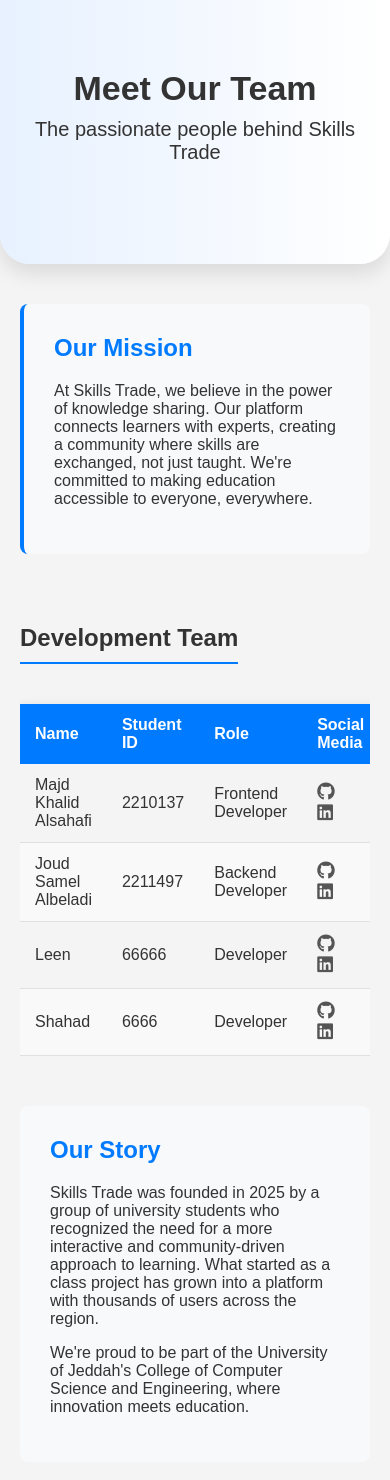
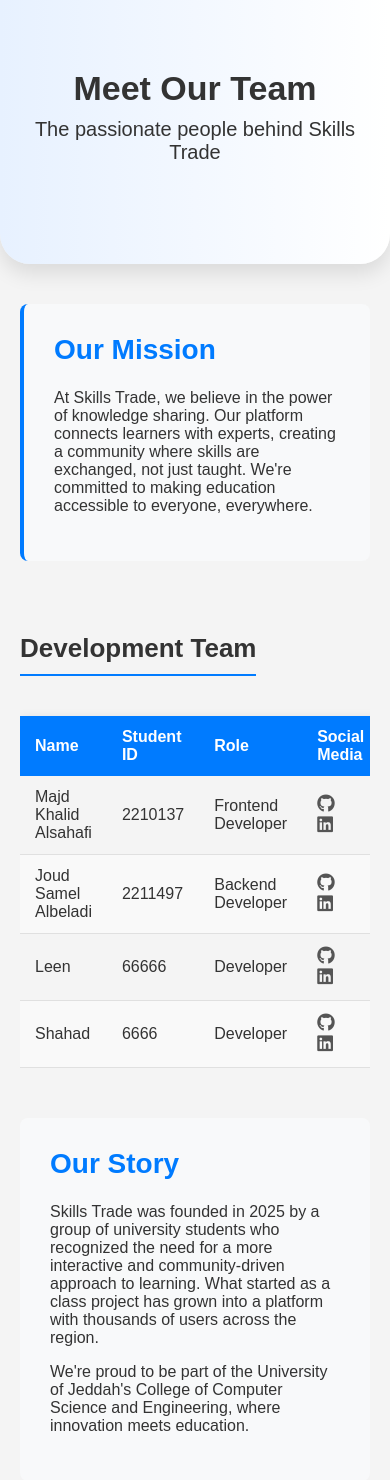
Before and after one commit to joud-7101/skillsTrade, a PHP site: page /HTML/AboutUs.html in a window 390 px wide. Shown: the part 114-1594 px from the top of the page. Run offline with PHP 8.4, Linux system fonts and the light colour scheme.

Commit message:
Update AboutUs.css

```diff
--- a/CSS/AboutUs.css
+++ b/CSS/AboutUs.css
@@ -90,6 +90,114 @@ nav a.active {
     position: relative;
 }
 
+/* For 576px screen width (mobile devices) */
+@media (max-width: 576px) {
+    .about-content {
+        padding: 0 15px;
+    }
+
+    .mission-statement {
+        padding: 20px;
+    }
+
+    .mission-statement h2 {
+        font-size: 24px;
+    }
+
+    .team-section h2 {
+        font-size: 22px;
+    }
+
+    .team-table {
+        width: 100%;
+    }
+
+    .team-table th, .team-table td {
+        padding: 10px 12px;
+    }
+
+    .social-links a {
+        font-size: 16px;
+    }
+
+    .story-section {
+        padding: 20px;
+    }
+
+    .story-section h2 {
+        font-size: 24px;
+    }
+}
+
+/* For 768px screen width (tablets) */
+@media (max-width: 768px) {
+    .about-content {
+        padding: 0 20px;
+    }
+
+    .mission-statement {
+        padding: 25px;
+    }
+
+    .mission-statement h2 {
+        font-size: 26px;
+    }
+
+    .team-section h2 {
+        font-size: 24px;
+    }
+
+    .team-table th, .team-table td {
+        padding: 10px 15px;
+    }
+
+    .social-links a {
+        font-size: 18px;
+    }
+
+    .story-section {
+        padding: 25px;
+    }
+
+    .story-section h2 {
+        font-size: 26px;
+    }
+}
+
+/* For 992px screen width (small desktop/laptops) */
+@media (max-width: 992px) {
+    .about-content {
+        padding: 0 20px;
+    }
+
+    .mission-statement {
+        padding: 30px;
+    }
+
+    .mission-statement h2 {
+        font-size: 28px;
+    }
+
+    .team-section h2 {
+        font-size: 26px;
+    }
+
+    .team-table th, .team-table td {
+        padding: 12px 15px;
+    }
+
+    .social-links a {
+        font-size: 18px;
+    }
+
+    .story-section {
+        padding: 30px;
+    }
+
+    .story-section h2 {
+        font-size: 28px;
+    }
+}
 /*  Active nav link indicator
 nav a.active::after {
     content: '';
```
